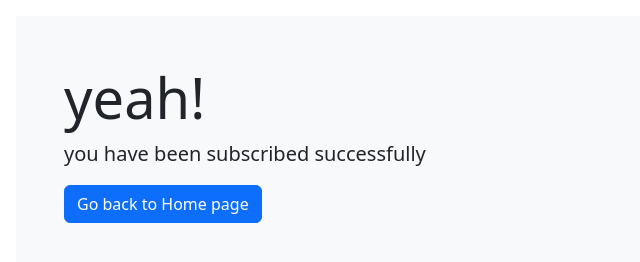
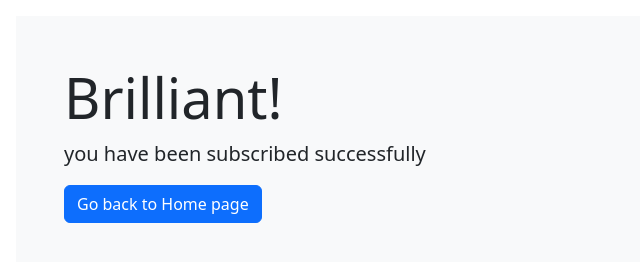
Before and after one commit to Amansingh293/newsletter-signup, a website: page success.html in a window 1280 px wide. Shown: the whole page, without its empty margins (0-640 px from the left). Drawn offline with nearby package versions, Linux system fonts and the light colour scheme.

Commit message:
change success page h1

```diff
--- a/success.html
+++ b/success.html
@@ -7,7 +7,7 @@
   </head>
   <body>
     <div class="bg-light p-5 rounded-lg m-3">
-    <h1 class="display-4">yeah!</h1>
+    <h1 class="display-4">Brilliant!</h1>
     <p class="lead">you have been subscribed successfully</p>
 
     <form action="success" method="post">
```
